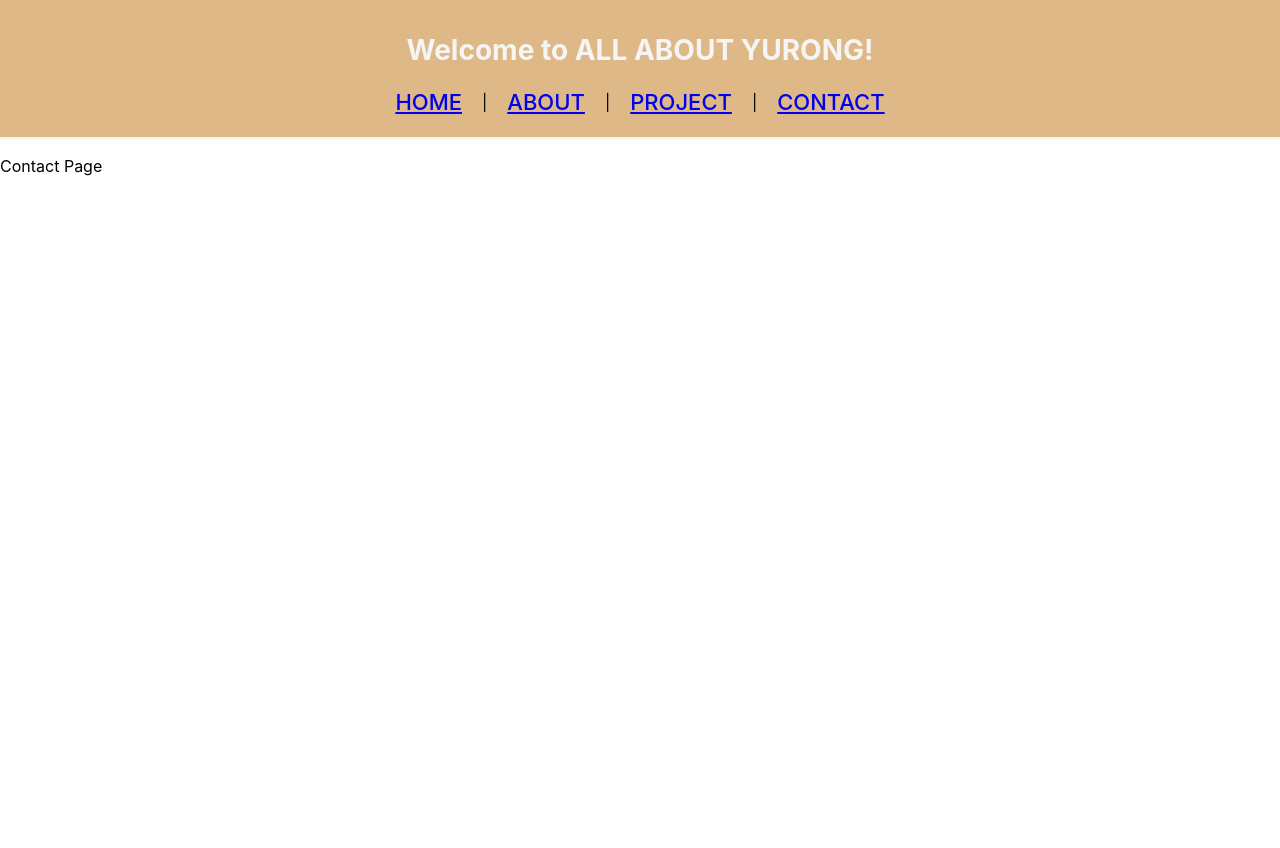
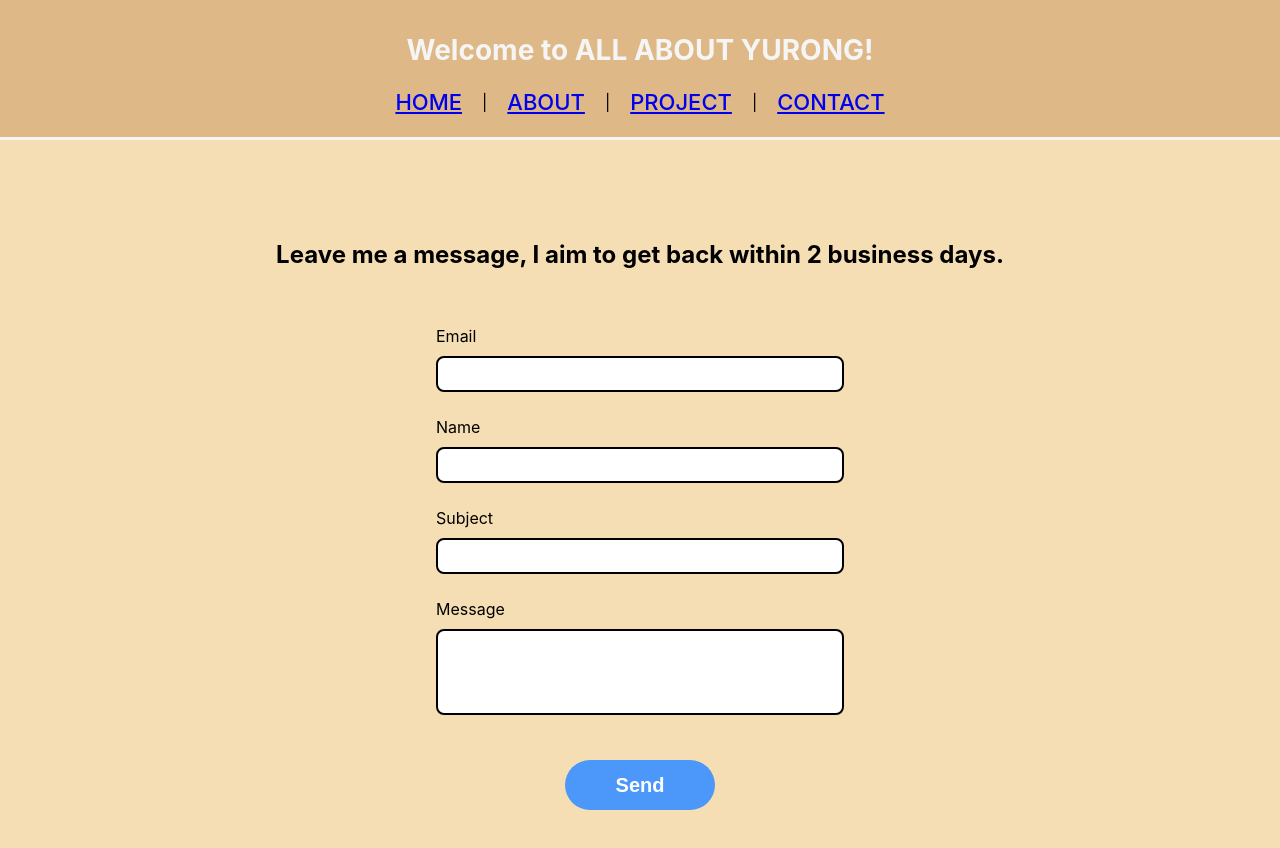
Before and after one commit to EATGao/all-about-yurong, a React (Create React App) app: page /contact in a window 1280 px wide. Shown: the top 848 px of the page. Before the commit the page ends 800 px from the top, so only its background shows below. Built offline with nearby package versions, Linux system fonts and the light colour scheme.

Commit message:
Contact page version 1 finished

```diff
--- a/src/Pages/Contact/Contact.css
+++ b/src/Pages/Contact/Contact.css
@@ -0,0 +1,53 @@
+.contact {
+    display: grid;
+    place-items: center;
+    background-color: wheat;
+    margin-left: auto;
+    margin-right: auto;
+    padding-top: 80px;
+    padding-bottom: 100px;
+}
+
+.contact__message__form > form {
+    display: flex;
+    flex-direction: column;
+
+}
+
+.contact__message__form > form > input{
+    width: 400px;
+    height: 30px;
+    background-color: white;
+    border: 2px solid black;
+    border-radius: 8px;
+    margin-bottom: 25px;
+}
+
+#message {
+    height: 80px;
+}
+
+.contact__message__form > form > label {
+    padding-bottom: 10px;
+    display: block;
+}
+
+#send {
+    align-self: center;
+    width: 150px;
+    font-size: 20px;
+    font-weight: 750;
+    color: white;
+    height: 50px;
+    margin-top: 20px;
+    background-color: rgb(76, 151, 250);
+    border-radius: 30px;
+    border: 0;
+}
+
+#send:hover{
+    cursor: pointer;
+    color: rgb(76, 151, 250);
+    background-color: white;
+    border: 2px solid rgb(76, 151, 250);
+}
--- a/src/Pages/Contact/Contact.js
+++ b/src/Pages/Contact/Contact.js
@@ -1,11 +1,40 @@
-import React from 'react'
+import React, { useState } from 'react'
 import Header from '../../Header/Header'
+import './Contact.css'
 
 function Contact() {
+
+  const [email, setEmail] = useState("");
+  const [name, setName] = useState("");
+  const [subject, setSubject] = useState("")
+  const [message, setMessage] = useState("");
+
+  const send = (e) => {
+    e.preventDefault();
+
+    /*write send function here*/
+  }
+
   return (
     <div>
         <Header />
-        <p>Contact Page</p>
+        <div className='contact'>
+          <h2>Leave me a message, I aim to get back within 2 business days. </h2>
+          <h3 className='sent_indicator'></h3>
+          <div className='contact__message__form'>
+            <form>
+              <label for='email'>Email</label>
+              <input id='email' type='email' value={email} onChange={e => setEmail(e.target.value)} required/>
+              <label for='name'>Name</label>
+              <input id='name' type='text' value={name} onChange={e => setName(e.target.value)} required/>
+              <label for='subject'>Subject</label>
+              <input id='subject' type='text' value={subject} onChange={e => setSubject(e.target.value)} required/>
+              <label for='message'>Message</label>
+              <input id='message' type='text' value={message} onChange={e => setMessage(e.target.value)} required/>
+              <button id='send' onClick={send}>Send</button>
+            </form>
+          </div>
+        </div>
     </div>
   )
 }
```
